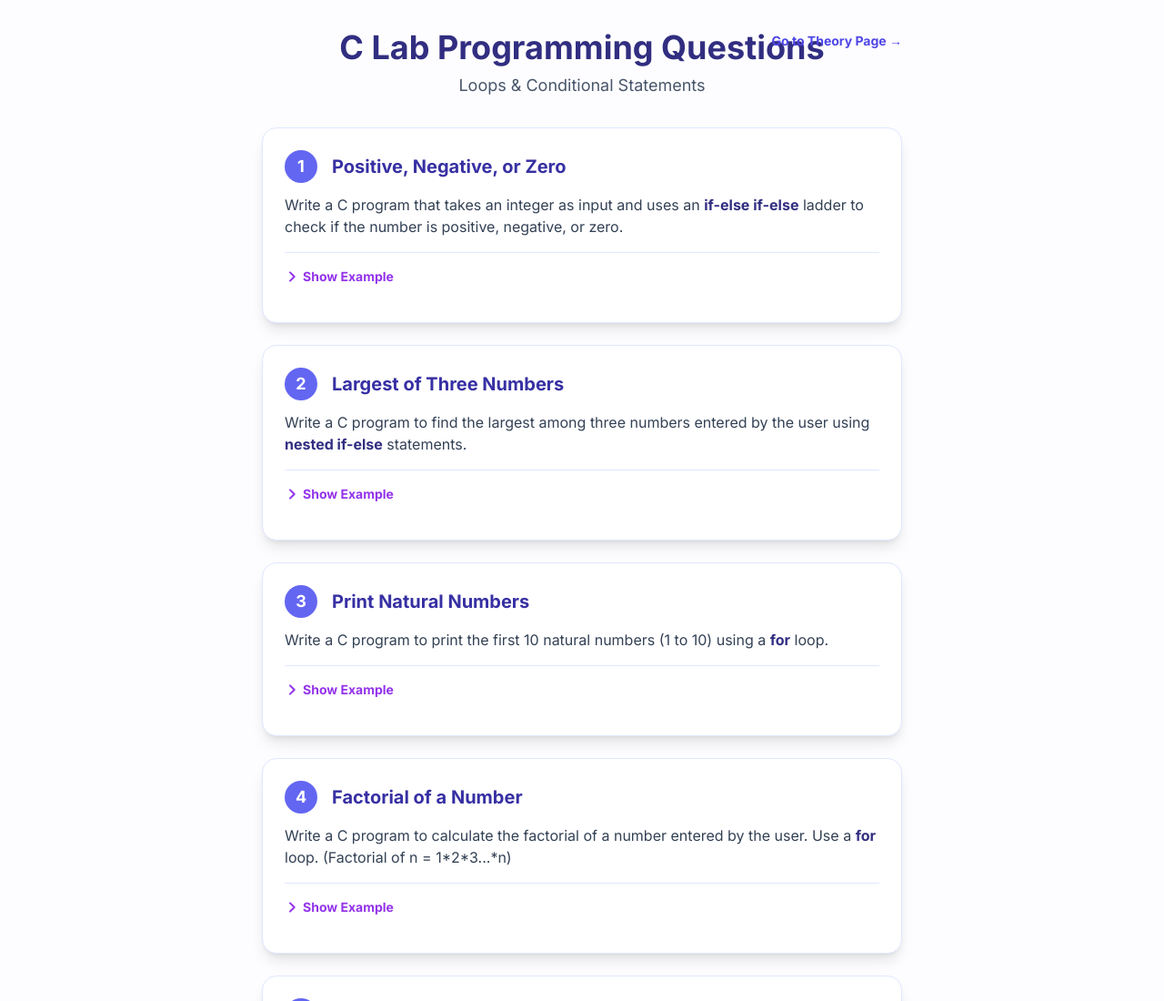
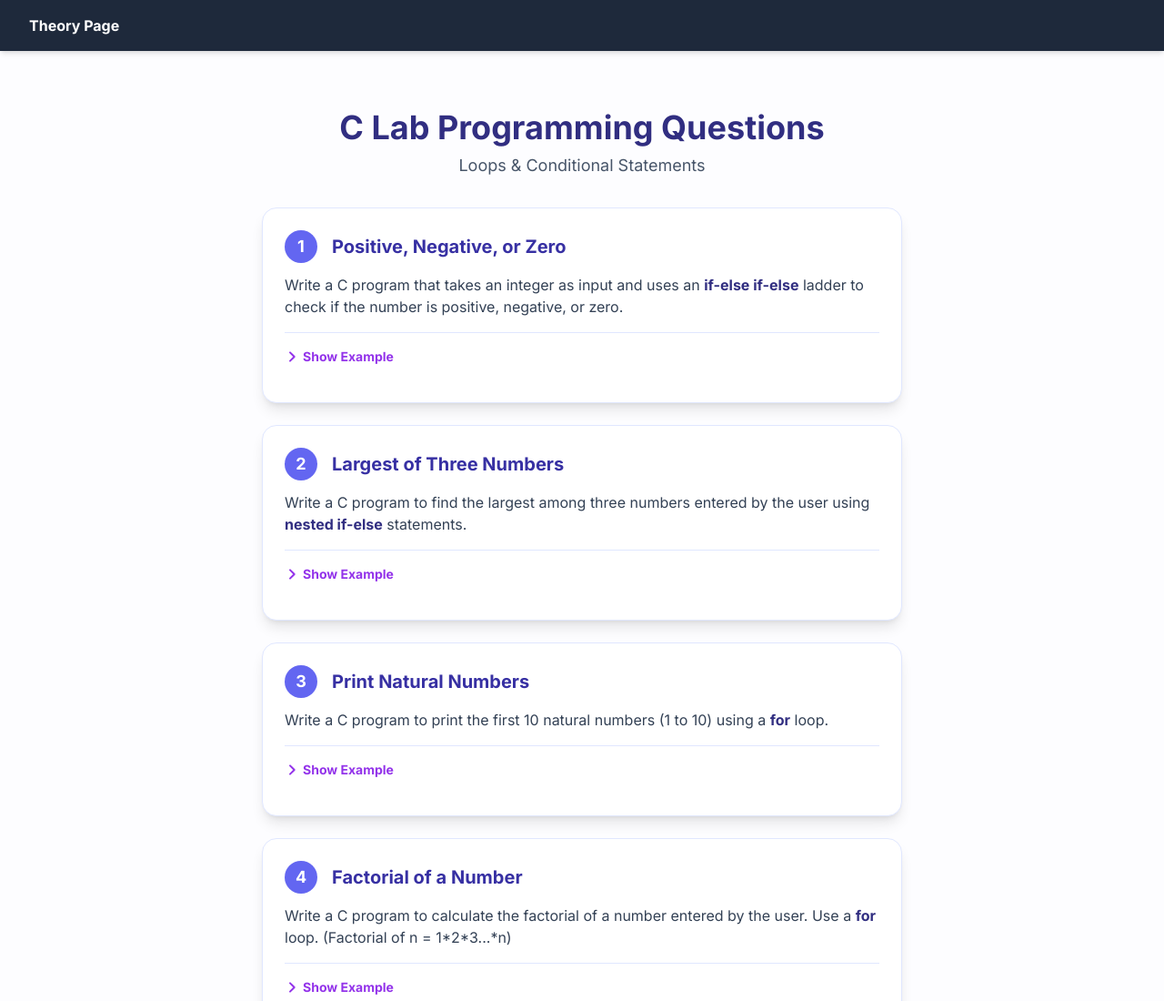
Before and after one commit to Gaurav0963/clab3, a plain HTML site: page index.html in a window 1280 px wide. Shown: the top 1100 px of the page at 91% size. Drawn offline with nearby package versions, Linux system fonts and the light colour scheme.

Commit message:
Update index.html

```diff
--- a/index.html
+++ b/index.html
@@ -29,12 +29,14 @@
     <link href="https://fonts.googleapis.com/css2?family=Inter:wght@400;500;700&display=swap" rel="stylesheet">
 </head>
 <body class="text-slate-800">
+    <nav class="bg-slate-800 text-white p-4 mb-8 shadow-md">
+        <div class="container mx-auto px-4">
+            <a href="theory.html" class="font-bold hover:text-indigo-300">Theory Page</a>
+        </div>
+    </nav>
     <div class="container mx-auto p-4 sm:p-6 md:p-8 max-w-3xl">
 
         <header class="text-center mb-8 relative">
-            <div class="absolute top-0 right-0">
-                <a href="theory.html" class="text-sm font-semibold text-indigo-600 hover:text-indigo-800 hover:underline">Go to Theory Page →</a>
-            </div>
             <h1 class="text-3xl sm:text-4xl font-bold text-indigo-900">C Lab Programming Questions</h1>
             <p class="text-lg text-slate-600 mt-2">Loops & Conditional Statements</p>
         </header>
```
